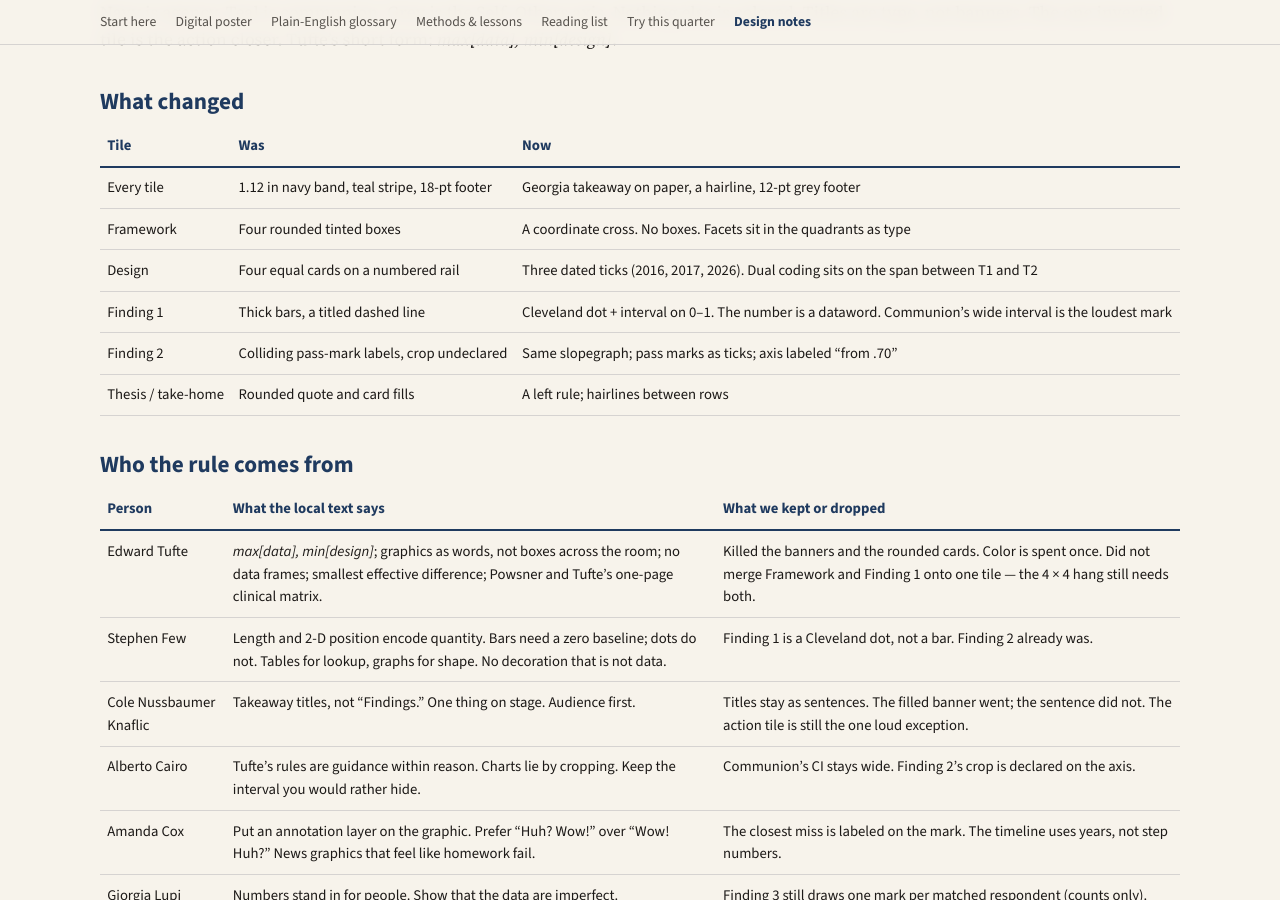
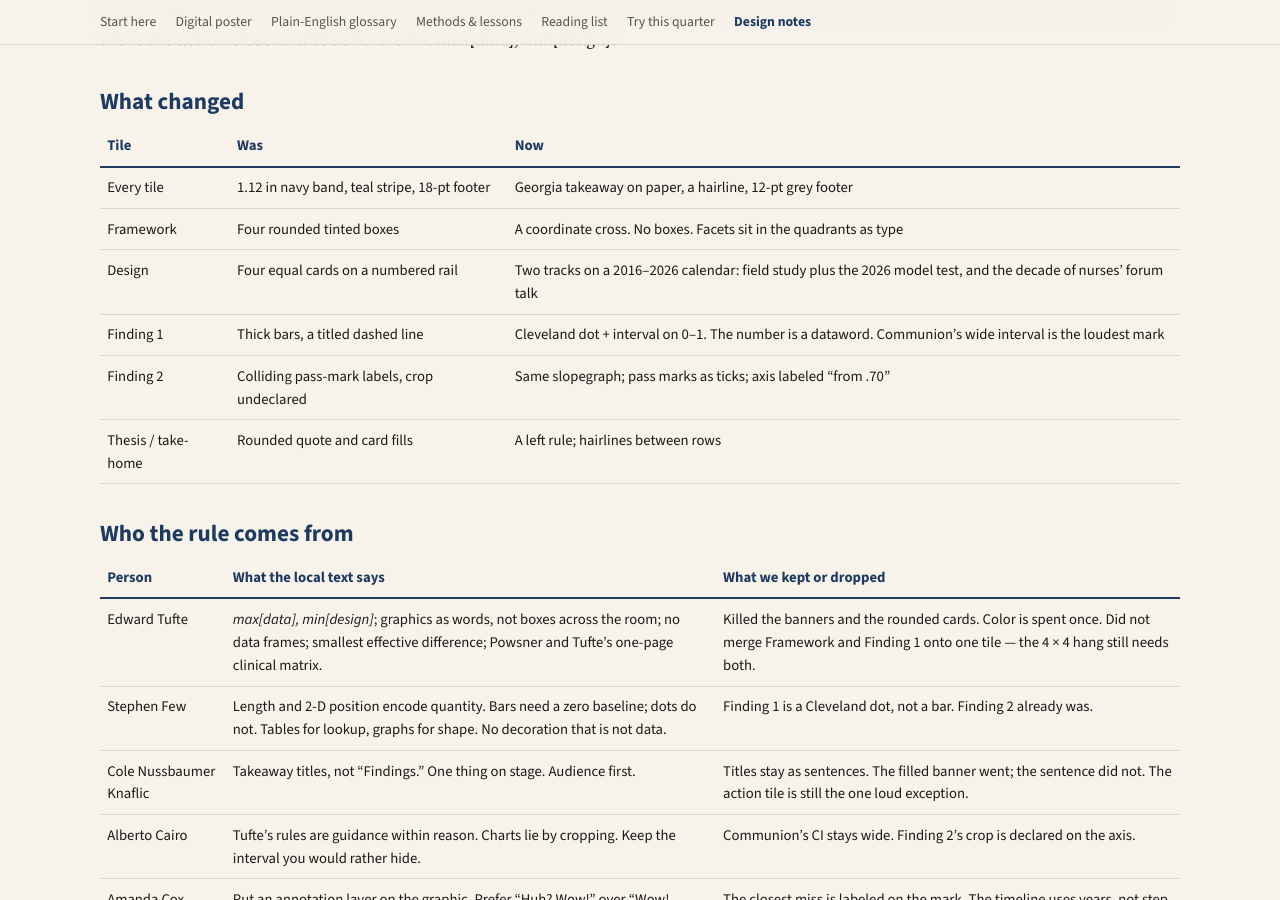
Before and after one commit to mjmonnot/mjmonnot.github.io, a Jekyll site: the page lec-2026/design.html, which Jekyll copies as it is, in a window 1280 px wide and 900 px high, scrolled down 421 px. Built offline with Jekyll 4.4.1, drawn with Linux system fonts in a browser that asks for light colours.

Commit message:
LEC 2026: design tile now shows field study, model test, and the nursing forum on one calendar

```diff
--- a/lec-2026/design.html
+++ b/lec-2026/design.html
@@ -47,7 +47,7 @@
       <tr>
         <td>Design</td>
         <td>Four equal cards on a numbered rail</td>
-        <td>Three dated ticks (2016, 2017, 2026). Dual coding sits on the span between T1 and T2</td>
+        <td>Two tracks on a 2016–2026 calendar: field study plus the 2026 model test, and the decade of nurses’ forum talk</td>
       </tr>
       <tr>
         <td>Finding 1</td>
```
Also changed, not shown: lec-2026/assets/fig_timeline.png, 1 other file.
